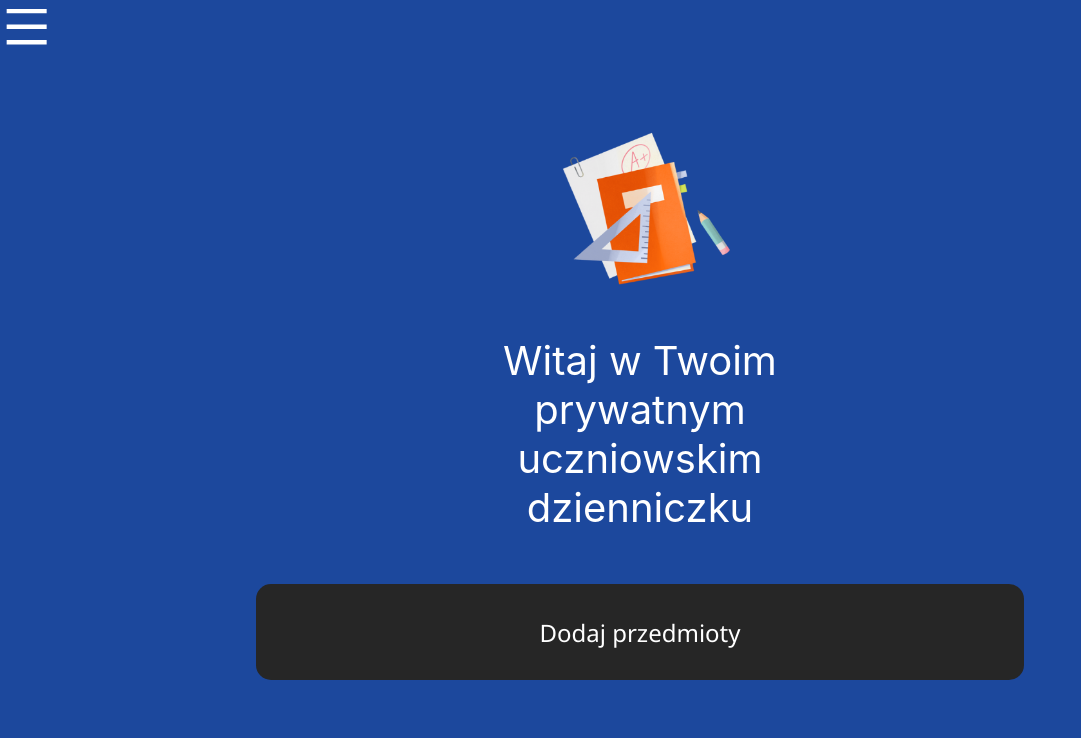
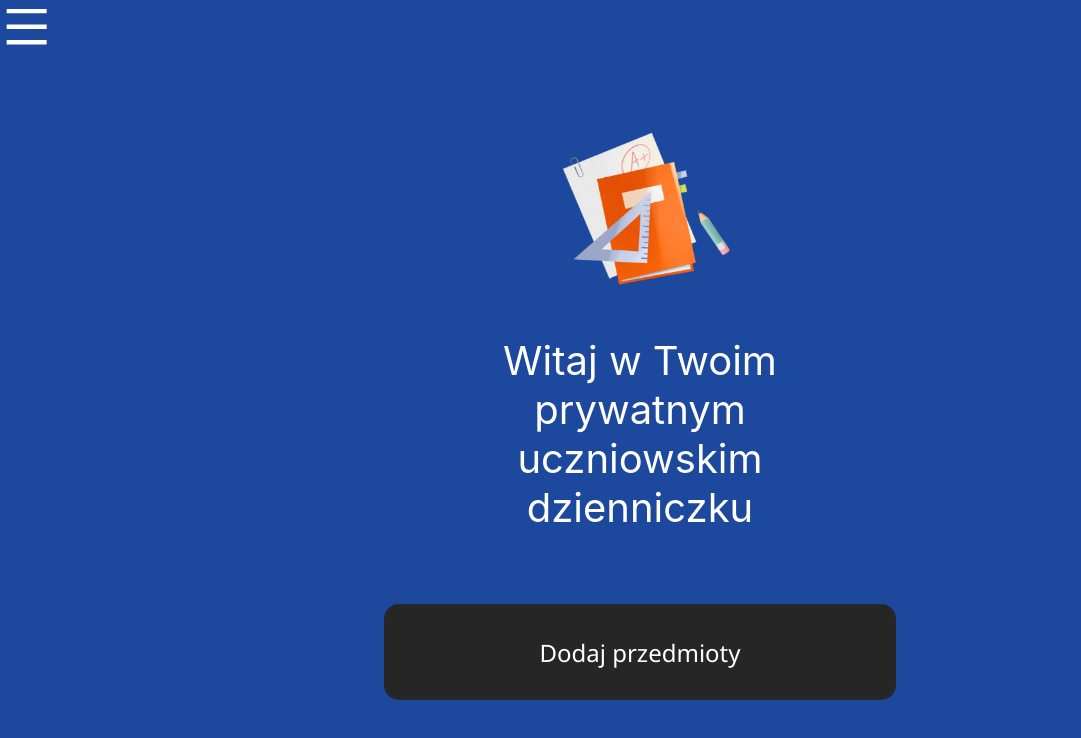
Before and after one commit to bartek33642/student-diary, a React (Create React App) app in the folder client/: page / in a window 1280 px wide. Shown: the top 738 px of the page, without its empty margins (0-1081 px from the left). Built offline with nearby package versions, Linux system fonts and the light colour scheme.

Commit message:
menu-and-home-page

```diff
--- a/client/src/components/HomePage/HomePageStyle.css
+++ b/client/src/components/HomePage/HomePageStyle.css
@@ -84,8 +84,8 @@
 }
 
     .home-page-button {
-        margin-top: 50px;
-        width: 60%;
+        margin-top: 70px;
+        width: 40%;
         font-size: 18pt;
     }
 
```
